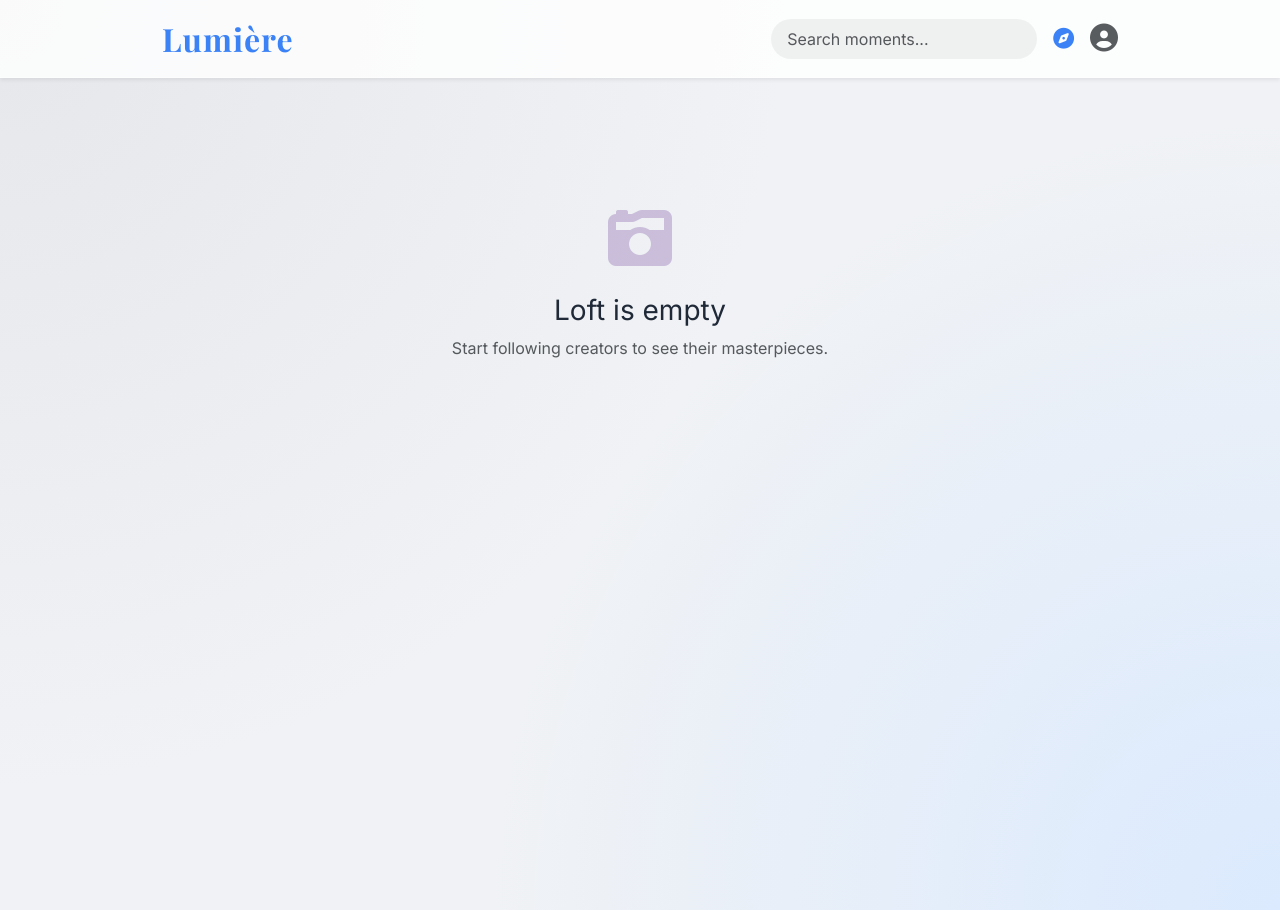
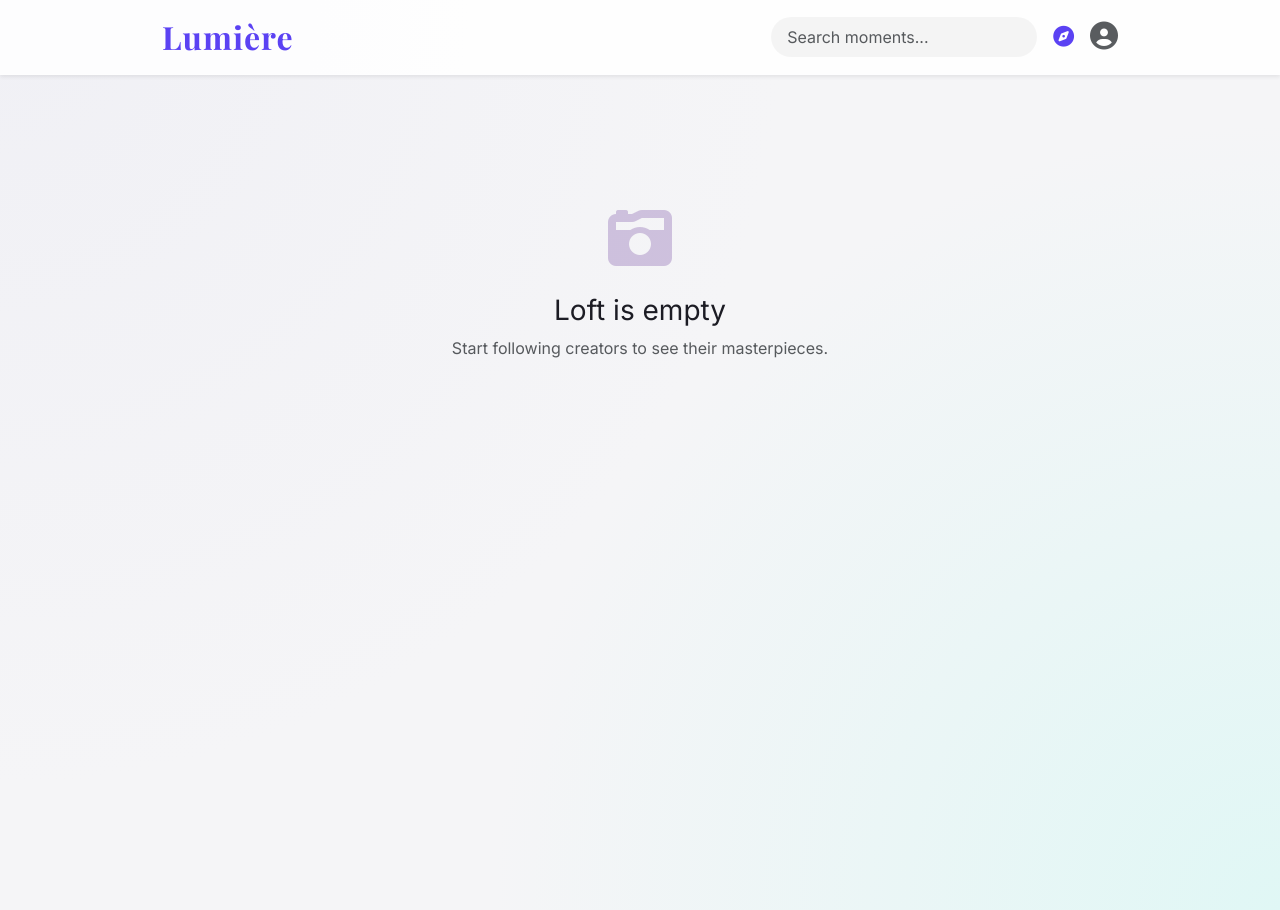
Before and after one commit to Nahid3783/Lumi-re, a Flask app: page /feed in a window 1280 px wide. Run offline with Flask 3, Linux system fonts and the light colour scheme; the visitor is signed in with stand-in values (Sample User, id 1); data that the repository does not hold is empty; some libraries are stand-ins or nearby versions.

Commit message:
new changes

```diff
--- a/static/css/style.css
+++ b/static/css/style.css
@@ -1,26 +1,34 @@
-/* ==========================
-   Lumière – Modern Glass Gallery
-============================== */
+/* ============================
+   Lumière – Professional Glass Gallery
+=============================== */
 
-/* ==========================
-   Color Palette
-============================== */
+/* =============================
+   Color Palette (Professional)
+   ----------------------------
+   --bg-main: Soft neutral background
+   --glass: Glass card transparency
+   --accent: Deep blue-violet (primary)
+   --accent-soft: Cyan light (secondary)
+   --text-dark: Dark grey for text
+   --border-soft: Subtle card borders
+   --shadow-soft: Light shadow for depth
+=============================== */
 :root {
-    --bg-main: #f0f2f5;             /* Light gray background */
-    --glass: rgba(255, 255, 255, 0.8);
-    --accent: #3b82f6;               /* Blue primary */
-    --accent-soft: #60a5fa;          /* Light blue secondary */
-    --text-dark: #1f2937;            /* Dark gray text */
-    --border-soft: rgba(255, 255, 255, 0.4);
-    --shadow-soft: rgba(0, 0, 0, 0.1);
+    --bg-main: #f5f5f7;              /* Main page background */
+    --glass: rgba(255, 255, 255, 0.85);
+    --accent: #5b42f3;               /* Deep violet */
+    --accent-soft: #2dd4bf;          /* Cyan secondary */
+    --text-dark: #1c1c24;            /* Text color */
+    --border-soft: rgba(255, 255, 255, 0.35);
+    --shadow-soft: rgba(0, 0, 0, 0.08);
 }
 
-/* ==========================
+/* =============================
    BODY
-============================== */
+=============================== */
 body {
-    background: radial-gradient(circle at top left, #e5e7eb, transparent 50%),
-                radial-gradient(circle at bottom right, #dbeafe, transparent 50%),
+    background: radial-gradient(circle at top left, #f0f0f5, transparent 50%),
+                radial-gradient(circle at bottom right, #e0f7f5, transparent 50%),
                 var(--bg-main);
     min-height: 100vh;
     font-family: 'Inter', sans-serif;
@@ -48,23 +56,19 @@ body {
     font-weight: 700;
 }
 
-/* ==========================
+/* =============================
    NAVBAR
-============================== */
+=============================== */
 .navbar {
     background: var(--glass);
-    backdrop-filter: blur(20px);
+    backdrop-filter: blur(25px);
     border-bottom: 1px solid var(--border-soft);
     transition: background 0.3s;
 }
 
-.glass-navbar {
-    padding: 0.6rem 1rem;
-}
-
-/* ==========================
+/* =============================
    NAV ICONS
-============================== */
+=============================== */
 .nav-icon {
     font-size: 1.3rem;
     color: var(--accent);
@@ -76,28 +80,22 @@ body {
     transform: translateY(-2px);
 }
 
-/* ==========================
+/* =============================
    SEARCH INPUT
-============================== */
+=============================== */
 .search-input {
     border-radius: 30px;
     border: none;
     padding: 8px 16px;
-    background: rgba(0, 0, 0, 0.05);
-    transition: 0.3s;
+    background: rgba(0, 0, 0, 0.04);
 }
 
-.search-input:focus {
-    outline: none;
-    box-shadow: 0 0 8px var(--accent-soft);
-}
-
-/* ==========================
+/* =============================
    GLASS CARDS
-============================== */
+=============================== */
 .card, .post-card, .auth-card {
     background: var(--glass);
-    backdrop-filter: blur(25px);
+    backdrop-filter: blur(20px);
     border-radius: 24px;
     border: 1px solid var(--border-soft);
     box-shadow: 0 15px 35px var(--shadow-soft);
--- a/templates/base.html
+++ b/templates/base.html
@@ -13,14 +13,26 @@
     <link href="https://fonts.googleapis.com/css2?family=Playfair+Display:wght@600;700&family=Inter:wght@400;600&display=swap" rel="stylesheet">
     <!-- Custom CSS -->
     <link rel="stylesheet" href="{{ url_for('static', filename='css/style.css') }}">
+
+    <style>
+        .nav-avatar {
+            width: 34px;
+            height: 34px;
+            object-fit: cover;
+            border-radius: 50%;
+            border: 2px solid var(--accent);
+        }
+    </style>
 </head>
 
 <body>
 
 <!-- NAVBAR -->
-<nav class="navbar navbar-expand fixed-top shadow-sm glass-navbar">
+<nav class="navbar navbar-expand fixed-top shadow-sm">
     <div class="container" style="max-width: 980px;">
-        <a class="navbar-brand brand-logo" href="{{ url_for('home') }}">Lumière</a>
+        <a class="navbar-brand brand-logo" href="{{ url_for('home') }}">
+            Lumière
+        </a>
 
         <div class="d-flex align-items-center gap-3">
             {% if current_user.is_authenticated %}
```
Also changed, not shown: other parts of static/css/style.css (+32 -33 lines).
